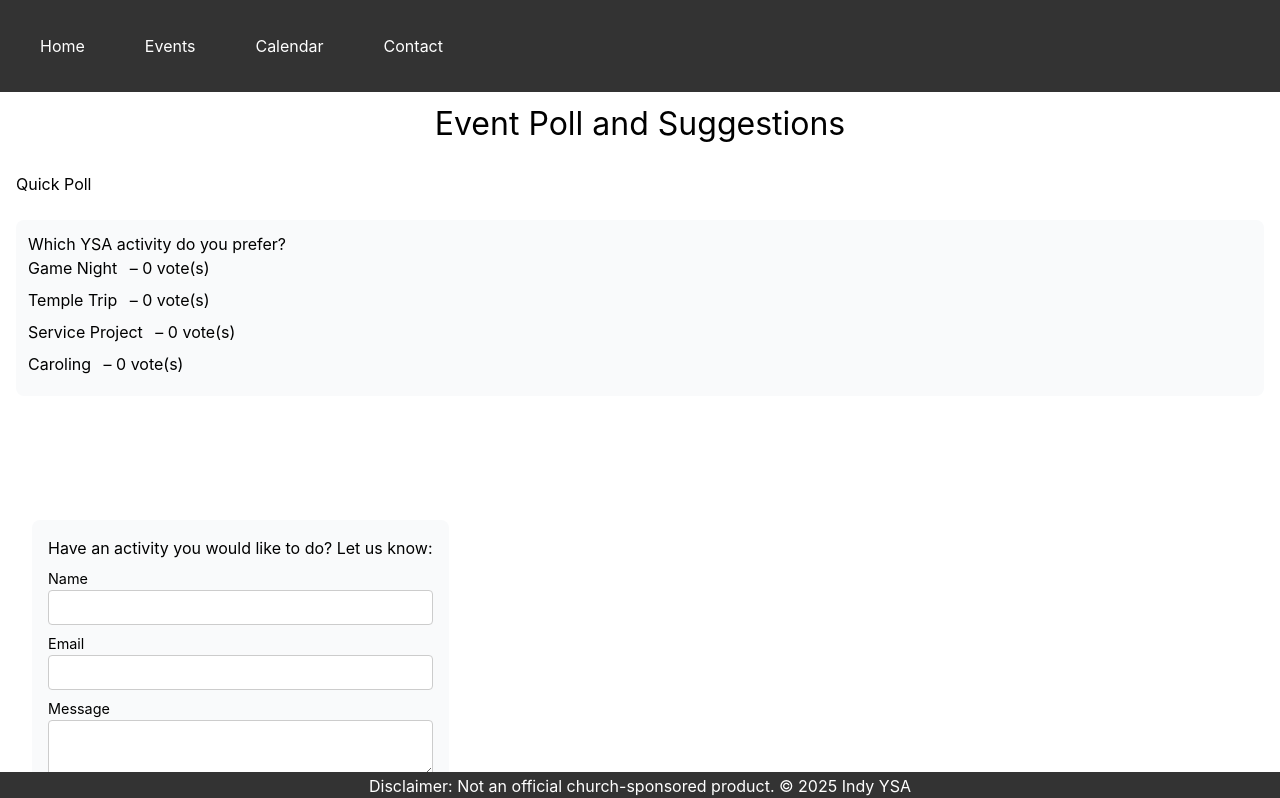
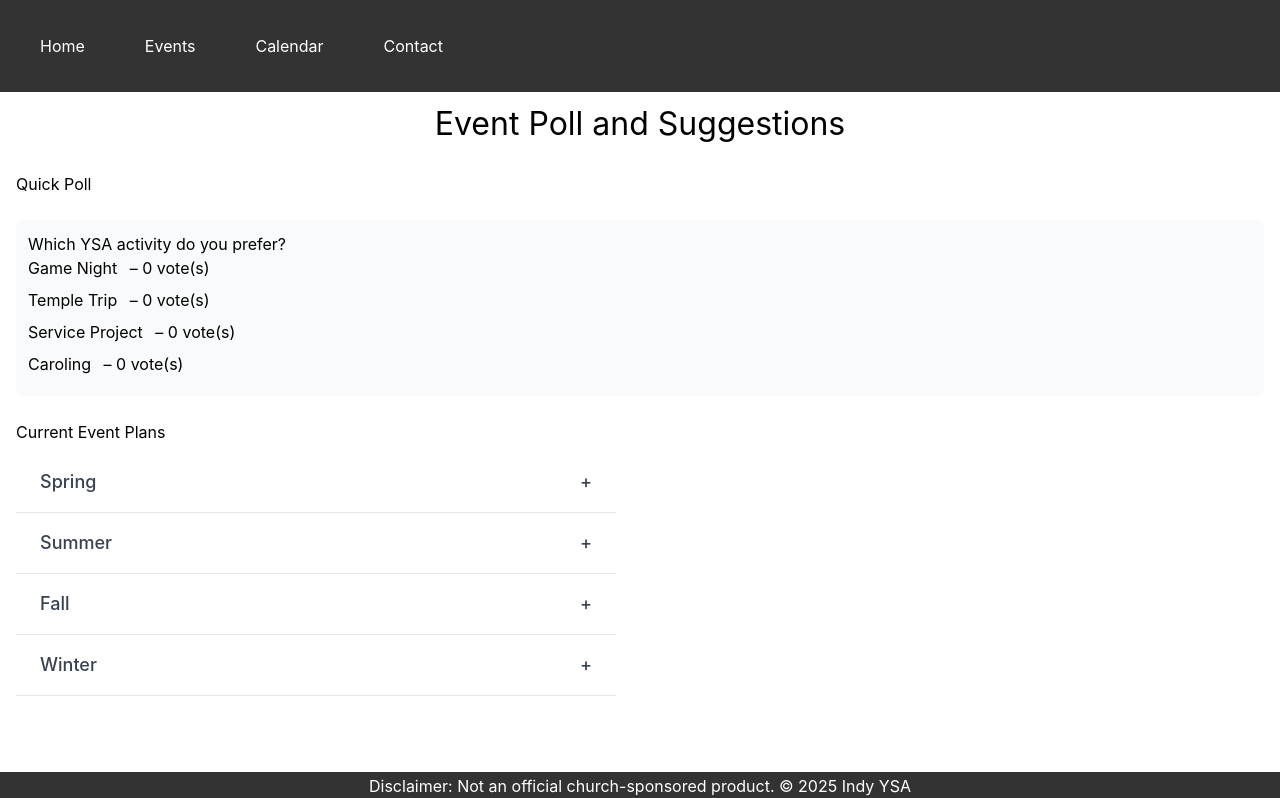
Before and after one commit to PinkArmy10/Indy-Stake-YSA, a React (Create React App) app: page /events in a window 1280 px wide. Shown: the top 798 px of the page. Built offline with nearby package versions, Linux system fonts and the light colour scheme.

Commit message:
added accordian & fixed z-indexs

```diff
--- a/public/index.html
+++ b/public/index.html
@@ -5,6 +5,7 @@
     <!-- <link rel="icon" href="%PUBLIC_URL%/favicon.ico" /> -->
     <meta name="viewport" content="width=device-width, initial-scale=1" />
     <meta name="theme-color" content="#000000" />
+    <title>YSA Events</title>
   </head>
   <body>
     <div id="root"></div>
--- a/src/App.css
+++ b/src/App.css
@@ -32,6 +32,7 @@ nav {
   background-color: #333;
   padding: 10px;
   overflow: hidden;
+  z-index: 100;
 }
 
 nav a {
@@ -432,3 +433,14 @@ nav ul {
 .contact-submissions li {
   margin-bottom: 4px;
 }
+
+
+.accordion {
+  margin-top: 24px;
+  max-width: 600px;
+}
+
+.accordion h2 {
+  margin-bottom: 8px;
+  text-align: left;
+}
--- a/src/components/Accordion.js
+++ b/src/components/Accordion.js
@@ -5,7 +5,7 @@ const Accordion = ({ title, content }) => {
 
   return (
     // Make the container relative so the panel can be absolutely positioned
-    <div className="border-b border-gray-200 relative">
+    <div className="border-b border-gray-200">
       <button
         className="w-full text-left py-4 px-6 text-lg font-medium text-gray-700 hover:bg-gray-100 focus:outline-none flex justify-between items-center"
         onClick={() => setIsOpen(!isOpen)}
@@ -20,7 +20,7 @@ const Accordion = ({ title, content }) => {
       {isOpen && (
         <div
           id={`accordion-panel-${title.replace(/\s+/g, '-')}`}
-          className="absolute left-0 top-full mt-2 w-full bg-white border rounded shadow-md px-6 py-4 text-gray-600 z-20 max-h-64 overflow-auto"
+          className="px-6 py-4 text-gray-600"
         >
           {content}
         </div>
--- a/src/pages/events.js
+++ b/src/pages/events.js
@@ -3,6 +3,59 @@ import Header from "../components/Header";
 import Footer from "../components/Footer";
 import ContactForm from "../components/ContactForm";
 import Poll from "../components/Poll";
+import Accordion from "../components/Accordion";
+
+function SeasonalPlans() {
+  return (
+    <div className="accordion">
+      <h2>Current Event Plans</h2>
+
+      <Accordion
+        title="Spring"
+        content={
+          <ul>
+            <li>Temple trips and conference watch parties.</li>
+            <li>Outdoor service projects and park cleanups.</li>
+            <li>Easter-themed FHE activities.</li>
+          </ul>
+        }
+      />
+
+      <Accordion
+        title="Summer"
+        content={
+          <ul>
+            <li>Game nights and BBQs at the stake center.</li>
+            <li>Hiking and outdoor sports activities.</li>
+            <li>Special YSA firesides and devotionals.</li>
+          </ul>
+        }
+      />
+
+      <Accordion
+        title="Fall"
+        content={
+          <ul>
+            <li>Bonfires and chili cook-offs.</li>
+            <li>Service projects and food drives.</li>
+            <li>Thanksgiving gratitude activities.</li>
+          </ul>
+        }
+      />
+
+      <Accordion
+        title="Winter"
+        content={
+          <ul>
+            <li>Caroling and hot chocolate nights.</li>
+            <li>Temple trips and New Year goals FHE.</li>
+            <li>Indoor game nights and movie evenings.</li>
+          </ul>
+        }
+      />
+    </div>
+  );
+}
 
 
 function events() {
@@ -17,6 +70,10 @@ function events() {
             <Poll />
         </section>
 
+        <div className="accordion">
+            <SeasonalPlans />
+        </div>
+
         <div className="contact-page home">
             <ContactForm />
         </div>
```
